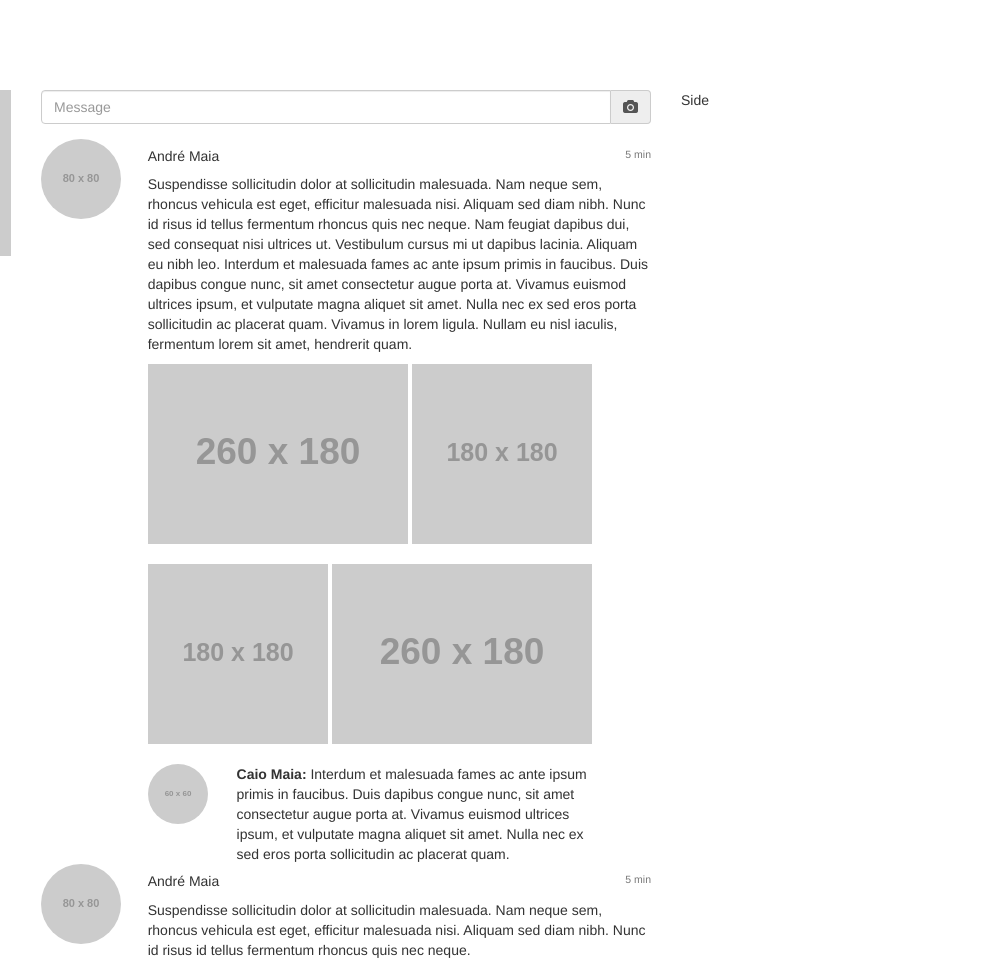
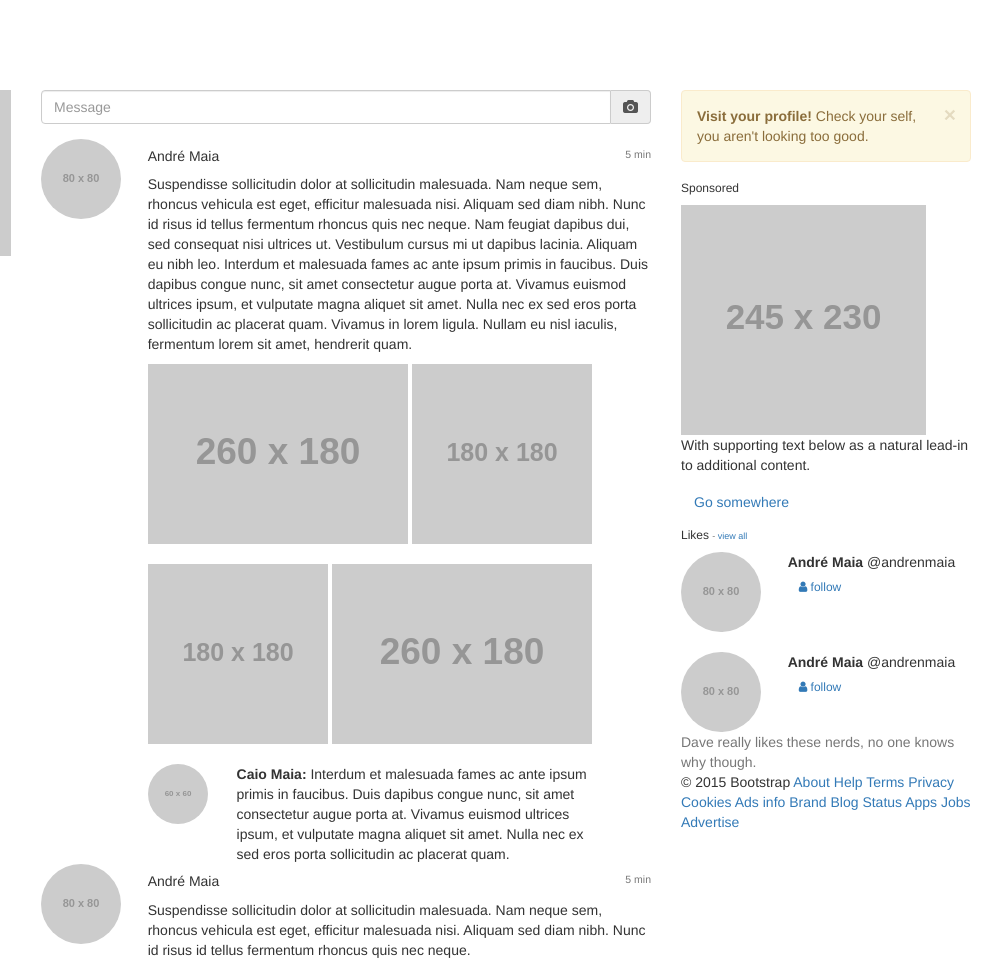
Before and after one commit to andrenmaia/Bootstrap4Template, a plain HTML site: page index.html in a window 1280 px wide. Shown: the top 960 px of the page, 294-1280 px from the left. Drawn offline with nearby package versions, Linux system fonts and the light colour scheme; placeholder pictures from the web are drawn by us.

Commit message:
Add right side content

```diff
--- a/index.html
+++ b/index.html
@@ -46,6 +46,8 @@
 
     <div class="container-fluid">
       <div class="row">
+
+        <!-- left side -->
         <div class="col-sm-3">
           <div class="card text-center">
             <img class="card-img-top img-responsive" src="http://placehold.it/350x200" alt="Card image cap">
@@ -113,6 +115,8 @@
             </div>
           </div>
         </div>
+
+        <!-- content -->
         <div class="col-sm-6">
 
           <div class="card">
@@ -221,15 +225,86 @@
               </div>
             </div>
           </div>
+        </div>
+
+        <!-- right side -->
+        <div class="col-sm-3">
+
+          <div class="alert alert-warning alert-dismissible fade in" role="alert">
+            <button type="button" class="close" data-dismiss="alert" aria-label="Close">
+              <span aria-hidden="true">&times;</span>
+              <span class="sr-only">Close</span>
+            </button>
+            <strong>Visit your profile!</strong> Check your self, you aren't looking too good.
+          </div>
+
+          <!-- Sponsored card -->
+          <div class="card card-block">
+            <h6 class="card-title">Sponsored</h6>
+
+            <img src="http://placehold.it/245x230/f0f0f0" />
+            <p class="card-text">With supporting text below as a natural lead-in to additional content.</p>
+            <a href="#" class="btn btn-primary-outline">Go somewhere</a>
+          </div>
+
+          <!-- Likes cards -->
+          <div class="card">
+            <div class="card-block">
+              <h6 class="card-title">Likes <small> - <a href="#">view all</a></small></h6>
+
+              <div class="row">
+                <div class="col-sm-4">
+                  <img src="http://placehold.it/80x80/f0f0f0" class="img-circle">
+                </div>
+                <div class="col-sm-8">
+                  <b>André Maia</b> @andrenmaia
+                  <a href="#" class="btn btn-primary-outline btn-sm">
+                    <i class="fa fa-user"></i> follow
+                  </a>
+                </div>
+              </div>
+              <br/>
+              <div class="row">
+                <div class="col-sm-4">
+                  <img src="http://placehold.it/80x80/f0f0f0" class="img-circle">
+                </div>
+                <div class="col-sm-8">
+                  <b>André Maia</b> @andrenmaia
+                  <a href="#" class="btn btn-primary-outline btn-sm">
+                    <i class="fa fa-user"></i> follow
+                  </a>
+                </div>
+              </div>
+            </div>
+            <div class="card-footer text-muted">
+              Dave really likes these nerds, no one knows why though.
+            </div>
+          </div>
+
+          <!-- About card -->
+          <div class="card card-block">
+            © 2015 Bootstrap
+            <a href="#">About</a>
+            <a href="#">Help</a>
+            <a href="#">Terms</a>
+            <a href="#">Privacy</a>
+            <a href="#">Cookies</a>
+            <a href="#">Ads </a>
+
+            <a href="#">info</a>
+            <a href="#">Brand</a>
+            <a href="#">Blog</a>
+            <a href="#">Status</a>
+            <a href="#">Apps</a>
+            <a href="#">Jobs</a>
+            <a href="#">Advertise</a>
+          </div>
+
 
 
         </div>
-        <div class="col-sm-2">
-          Side
-        </div>
       </div>
     </div>
-
 
     <!-- jQuery first, then Bootstrap JS. -->
     <script src="https://ajax.googleapis.com/ajax/libs/jquery/2.1.4/jquery.min.js"></script>
```
